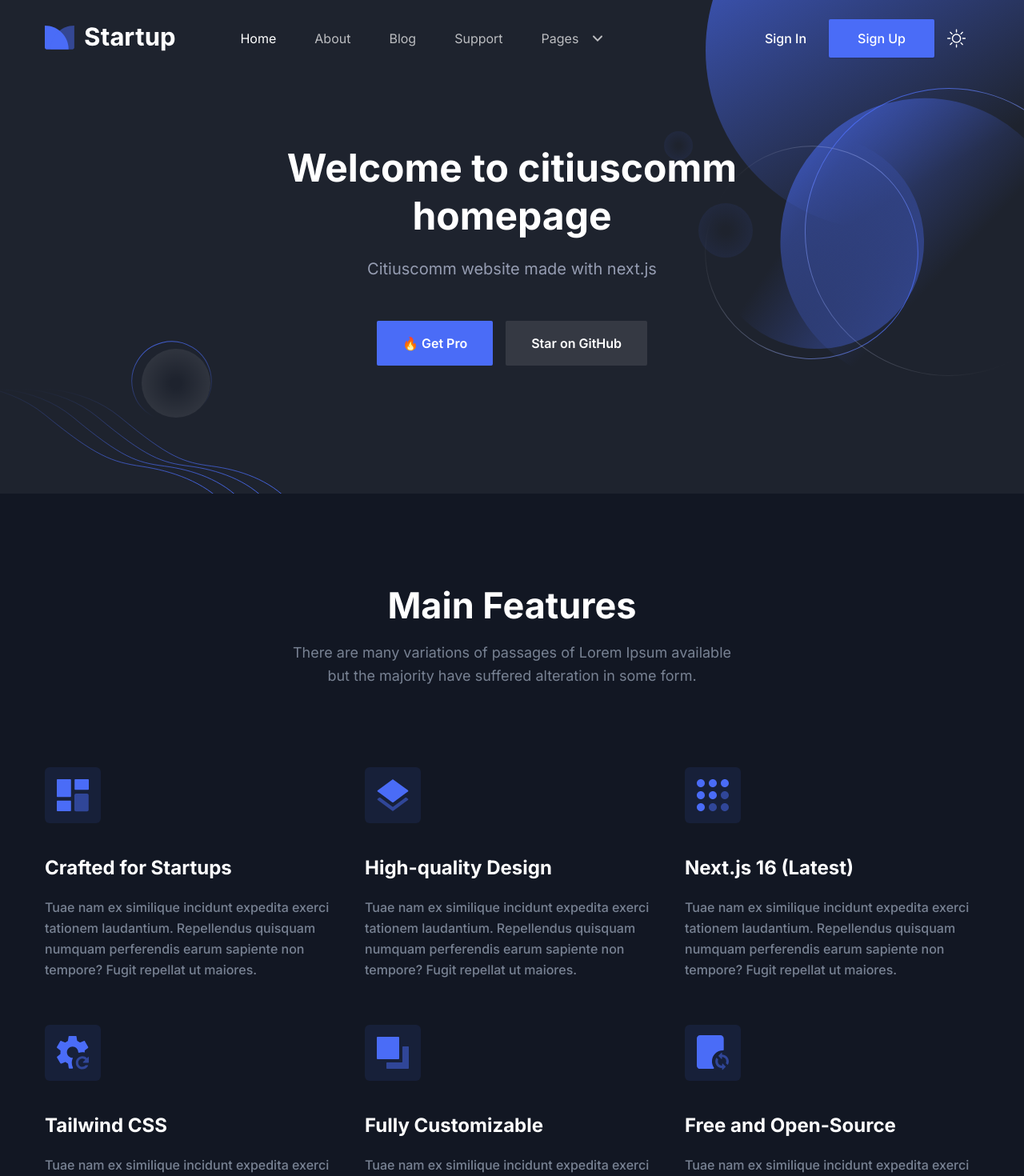
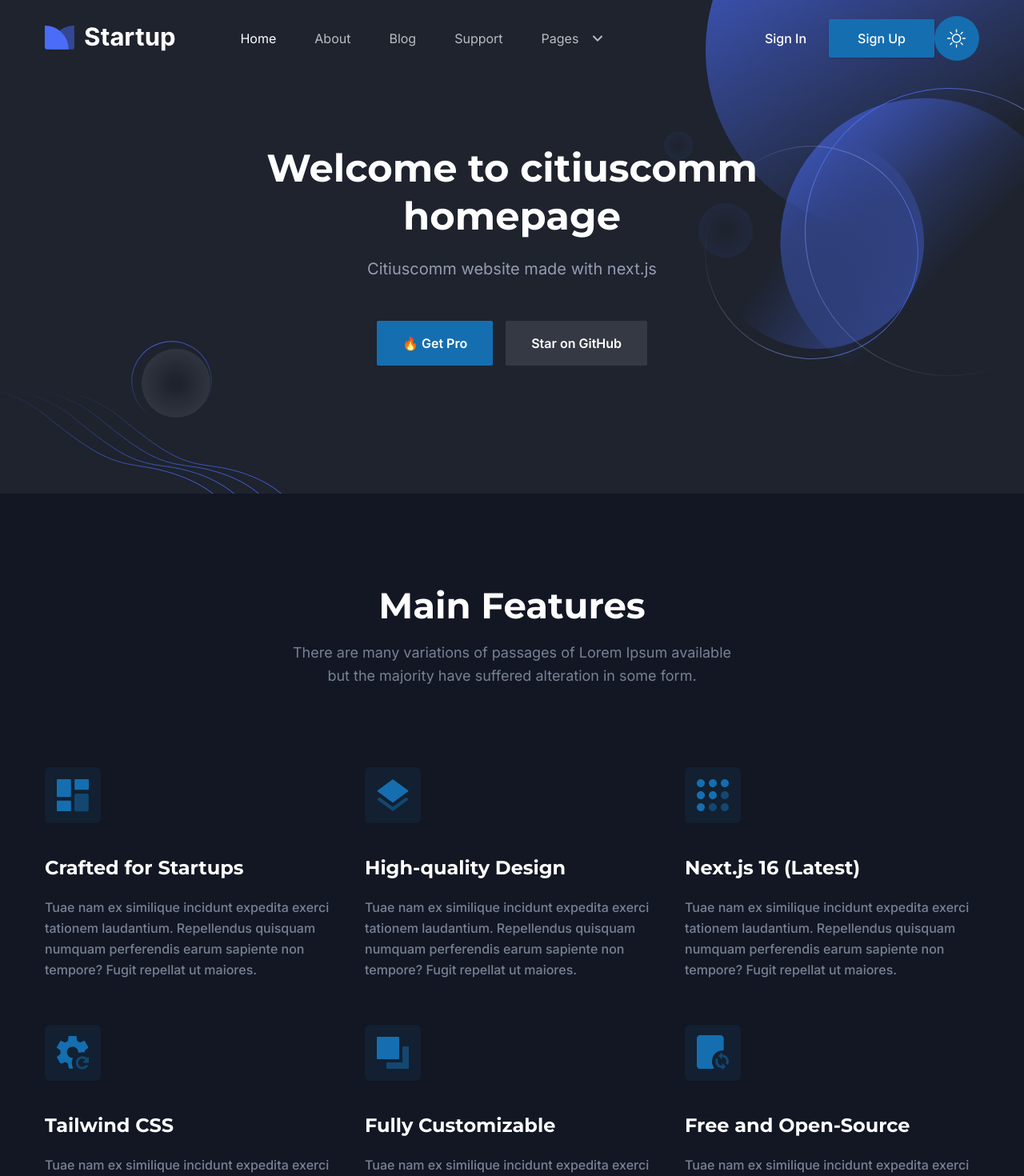
Before and after one commit to akshaye1cc/citiuscomm-website, a Next.js app: page / in a window 1280 px wide. Shown: the top 1470 px of the page at 80% size. Built offline with nearby package versions, Linux system fonts and the light colour scheme.

Commit message:
updated CC branding kit to index.css

```diff
--- a/src/styles/index.css
+++ b/src/styles/index.css
@@ -1,4 +1,4 @@
-@import url('https://fonts.googleapis.com/css2?family=Inter:wght@100;200;300;400;500;600;700;800;900&display=swap')
+@import url('https://fonts.googleapis.com/css2?family=Montserrat:wght@600;700;800&family=Inter:wght@100;200;300;400;500;600;700;800;900&display=swap')
 layer(base);
 
 @import 'tailwindcss';
@@ -19,7 +19,15 @@
   --color-white: #ffffff;
   --color-black: #121723;
   --color-dark: #1d2430;
-  --color-primary: #4a6cf7;
+
+  /* CITIUSCOMM Branding Colors */
+  --color-primary: #156EB0;           /* Main brand blue */
+  --color-secondary: #0A2540;         /* Dark background */
+  --color-accent: #FF7A00;            /* Orange CTA */
+  --color-light-bg: #F8FAFC;          /* Light background */
+  --color-text: #111827;              /* Text color */
+
+  /* Keep existing colors for compatibility */
   --color-yellow: #fbb040;
   --color-bg-color-dark: #171c28;
 
@@ -123,8 +131,136 @@
 }
 
 @layer base {
+  /* CITIUSCOMM Typography */
   body {
     font-family: "Inter", sans-serif;
+    color: var(--color-text);
+    background-color: var(--color-light-bg);
+  }
+
+  h1, h2, h3, h4, h5, h6 {
+    font-family: "Montserrat", sans-serif;
+    font-weight: 700;
+    color: var(--color-text);
+  }
+
+  h1 {
+    font-size: 3rem;
+    font-weight: 800;
+  }
+
+  h2 {
+    font-size: 2.25rem;
+    font-weight: 700;
+  }
+
+  h3 {
+    font-size: 1.875rem;
+    font-weight: 700;
+  }
+
+  /* Links */
+  a {
+    color: var(--color-primary);
+    transition: color 0.3s ease;
+  }
+
+  a:hover {
+    color: var(--color-secondary);
+  }
+
+  /* Primary Buttons */
+  button, .btn, .button {
+    background-color: var(--color-primary);
+    color: var(--color-white);
+    border: none;
+    cursor: pointer;
+    transition: background-color 0.3s ease;
+    font-weight: 600;
+  }
+
+  button:hover, .btn:hover, .button:hover {
+    background-color: var(--color-secondary);
+  }
+
+  /* Accent/CTA Buttons */
+  .btn-accent, .button-accent, button.accent {
+    background-color: var(--color-accent);
+    color: var(--color-white);
+  }
+
+  .btn-accent:hover, .button-accent:hover, button.accent:hover {
+    background-color: #E66F00;
+  }
+
+  /* Secondary Buttons */
+  .btn-secondary, .button-secondary, button.secondary {
+    background-color: var(--color-secondary);
+    color: var(--color-white);
+  }
+
+  .btn-secondary:hover, .button-secondary:hover, button.secondary:hover {
+    opacity: 0.9;
+  }
+
+  /* Form Elements */
+  input, textarea, select {
+    border: 1px solid var(--color-gray-200);
+    padding: 0.5rem;
+    border-radius: 0.375rem;
+    font-family: "Inter", sans-serif;
+    transition: border-color 0.3s ease;
+  }
+
+  input:focus, textarea:focus, select:focus {
+    outline: none;
+    border-color: var(--color-primary);
+    box-shadow: 0 0 0 3px rgba(21, 110, 176, 0.1);
+  }
+
+  /* Section Backgrounds */
+  .bg-primary {
+    background-color: var(--color-primary);
+  }
+
+  .bg-secondary {
+    background-color: var(--color-secondary);
+  }
+
+  .bg-accent {
+    background-color: var(--color-accent);
+  }
+
+  .bg-light {
+    background-color: var(--color-light-bg);
+  }
+
+  /* Text Colors */
+  .text-primary {
+    color: var(--color-primary);
+  }
+
+  .text-secondary {
+    color: var(--color-secondary);
+  }
+
+  .text-accent {
+    color: var(--color-accent);
+  }
+
+  /* Card Styling */
+  .card {
+    background-color: var(--color-white);
+    border: 1px solid var(--color-gray-200);
+    border-radius: 0.5rem;
+    padding: 1.5rem;
+    transition: all 0.3s ease;
+    box-shadow: var(--shadow-one);
+  }
+
+  .card:hover {
+    transform: translateY(-4px);
+    box-shadow: var(--shadow-two);
   }
 }
 
```
